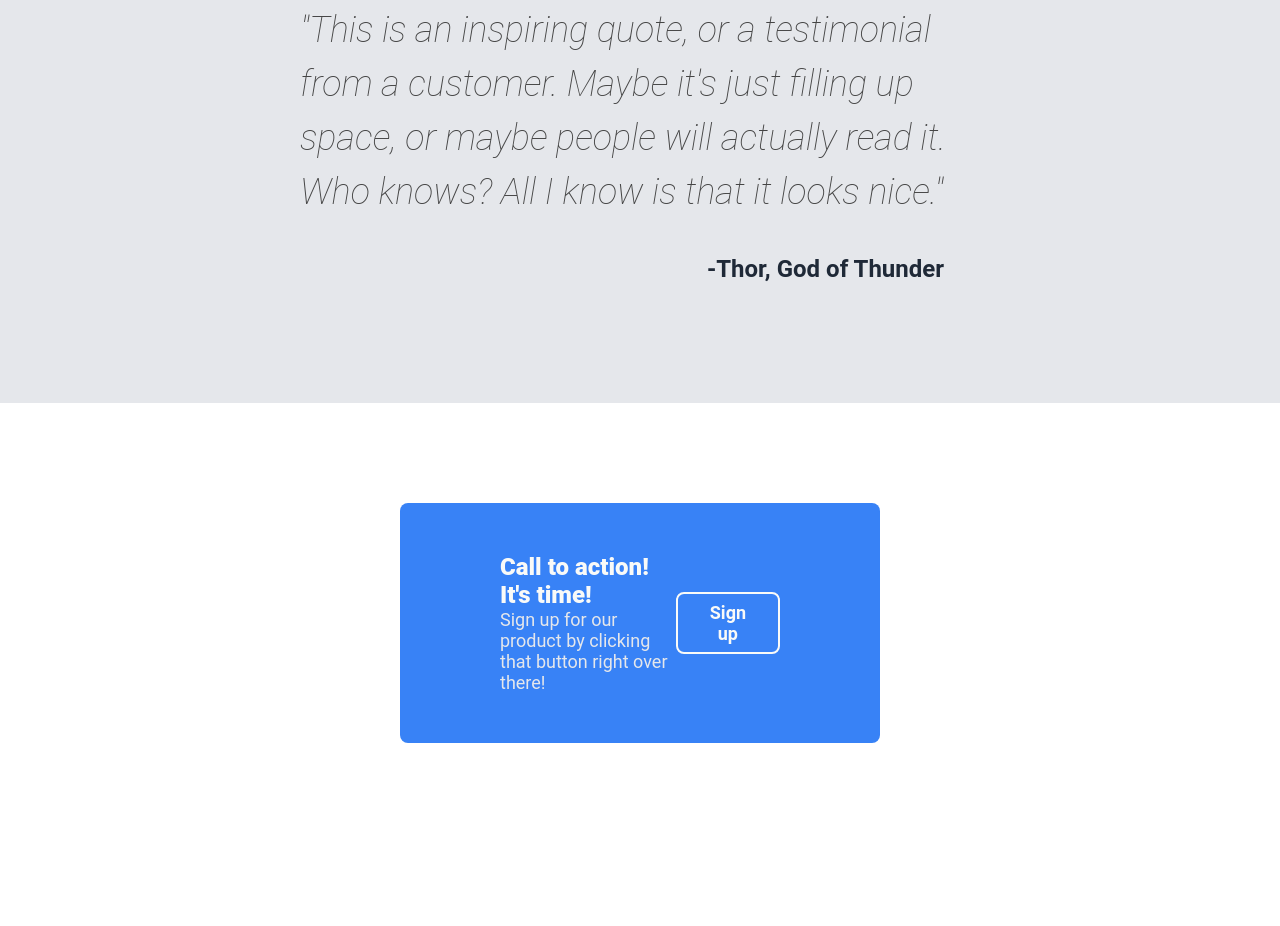
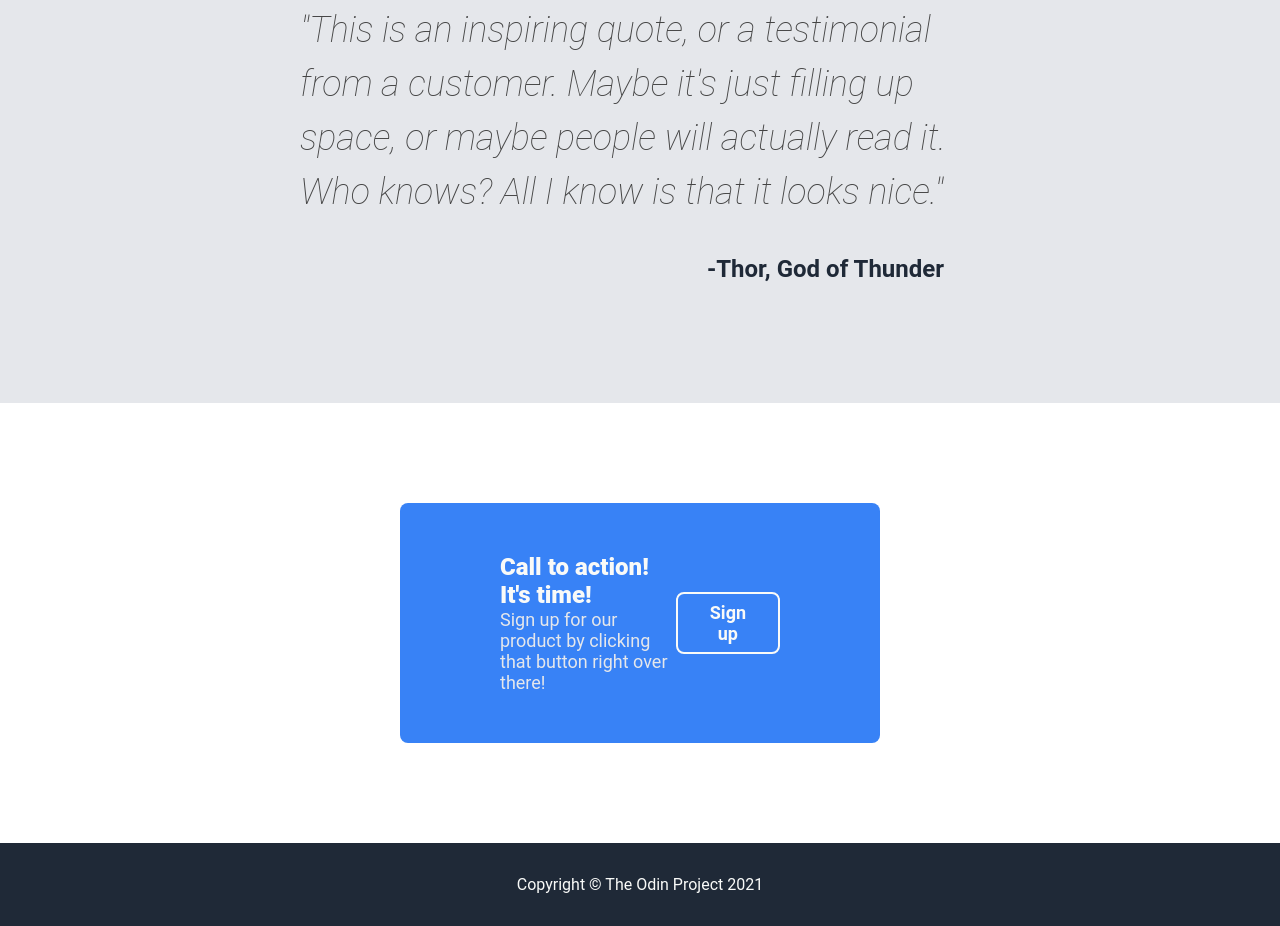
Before and after one commit to andrewtech95/odin-landing_page, a plain HTML site: page index.html in a window 1280 px wide. Shown: the part 1181-2107 px from the top of the page. Before the commit the page ends 2024 px from the top, so only its background shows below. Drawn offline with Linux system fonts and the light colour scheme.

Commit message:
Add footer

```diff
--- a/index.html
+++ b/index.html
@@ -66,5 +66,7 @@
         <button class="button_two">Sign up</button>
       </div>
     </div>
+    <!-- Footer -->
+    <footer>Copyright © The Odin Project 2021</footer>
   </body>
 </html>
--- a/style.css
+++ b/style.css
@@ -160,3 +160,14 @@ button {
 .button_two {
   border: 2px solid #F9FAF8;
 }
+
+/* Footer */
+
+footer {
+  background-color: #1F2937;
+  color: #F9FAF8;
+  display: flex;
+  justify-content: center;
+  align-items: center;
+  padding: 2em;
+}
```
